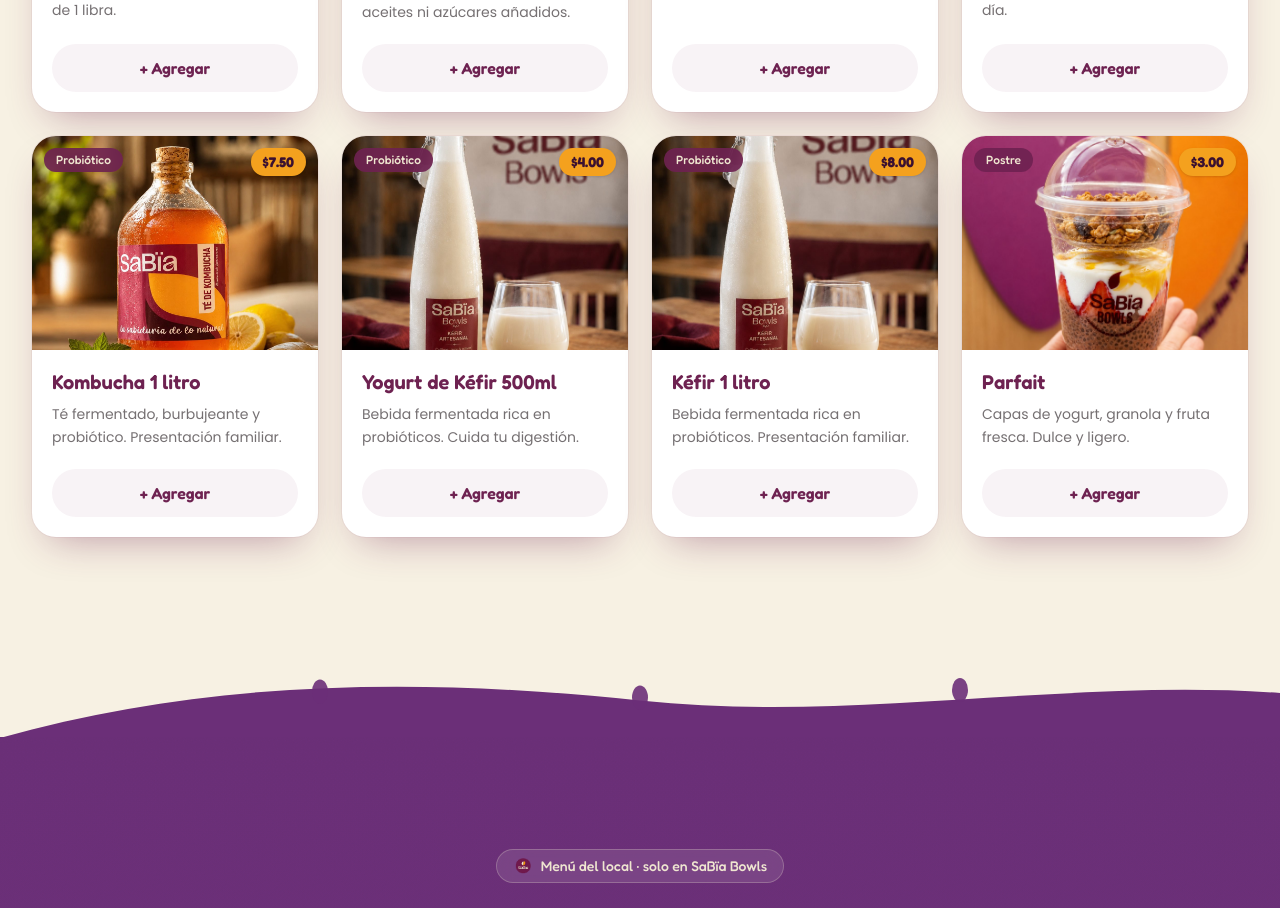
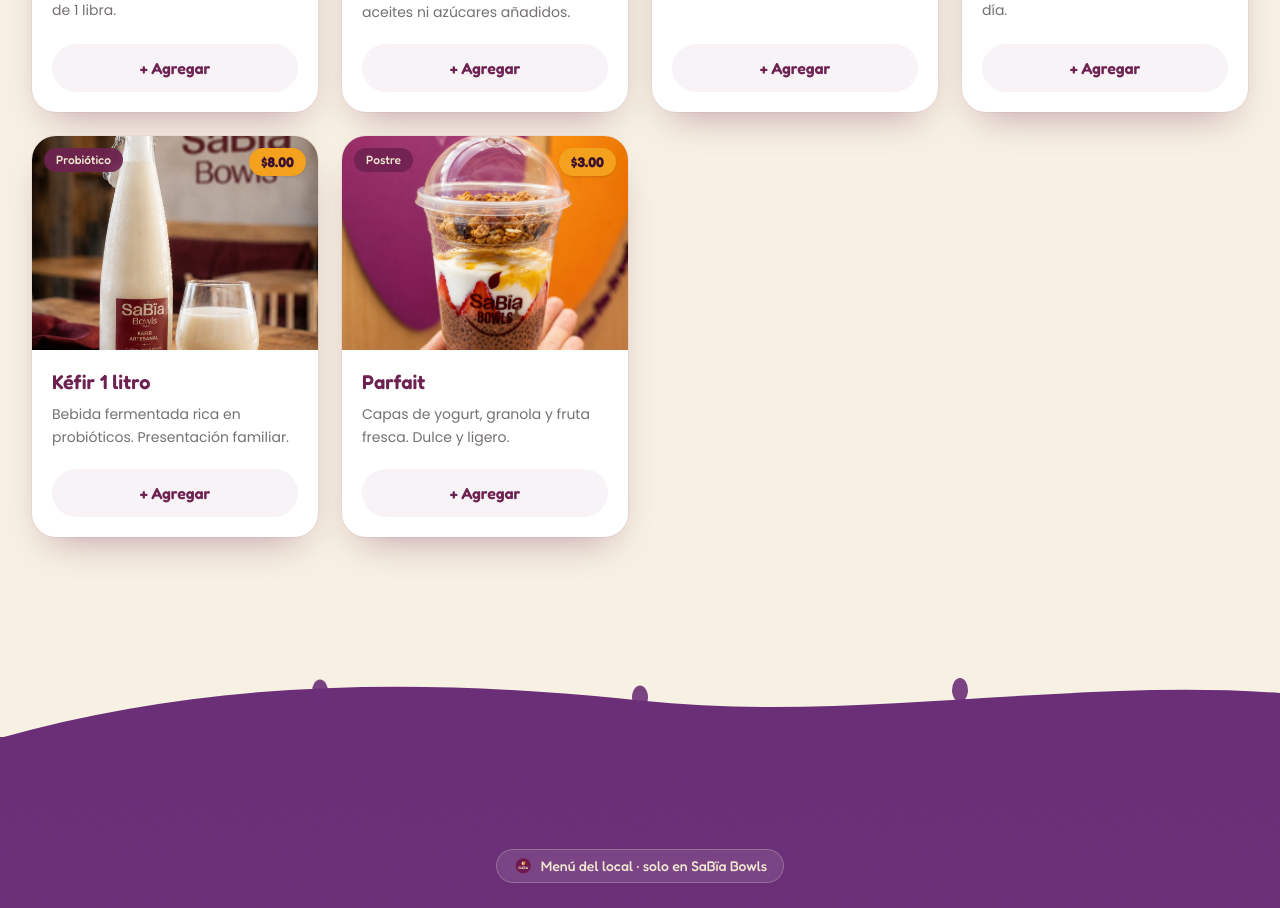
Before and after one commit to danyfit21/sabia-catalogo, a React (Vite) app: page / in a window 1280 px wide. Shown: the part 2102-3010 px from the top of the page. Built offline with nearby package versions, Linux system fonts and the light colour scheme.

Commit message:
Remove Kombucha 1 litro and Yogurt de Kéfir 500ml — not sold
Neither had upsell or checkout references, so no other flow changes.

```diff
--- a/src/data/products.js
+++ b/src/data/products.js
@@ -155,26 +155,6 @@
     desc: 'Té fermentado, burbujeante y probiótico. Buena energía para el día.',
     precio: 3.5,
     img: '/img/kombucha.jpg',
-    badge: 'Probiótico',
-  },
-  {
-    id: 'kombucha-litro',
-    categoria: 'bebidas',
-    canal: 'ambos',
-    nombre: 'Kombucha 1 litro',
-    desc: 'Té fermentado, burbujeante y probiótico. Presentación familiar.',
-    precio: 7.5,
-    img: '/img/kombucha.jpg',
-    badge: 'Probiótico',
-  },
-  {
-    id: 'kefir-500',
-    categoria: 'bebidas',
-    canal: 'ambos',
-    nombre: 'Yogurt de Kéfir 500ml',
-    desc: 'Bebida fermentada rica en probióticos. Cuida tu digestión.',
-    precio: 4,
-    img: '/img/kefir.jpg',
     badge: 'Probiótico',
   },
   {
```
